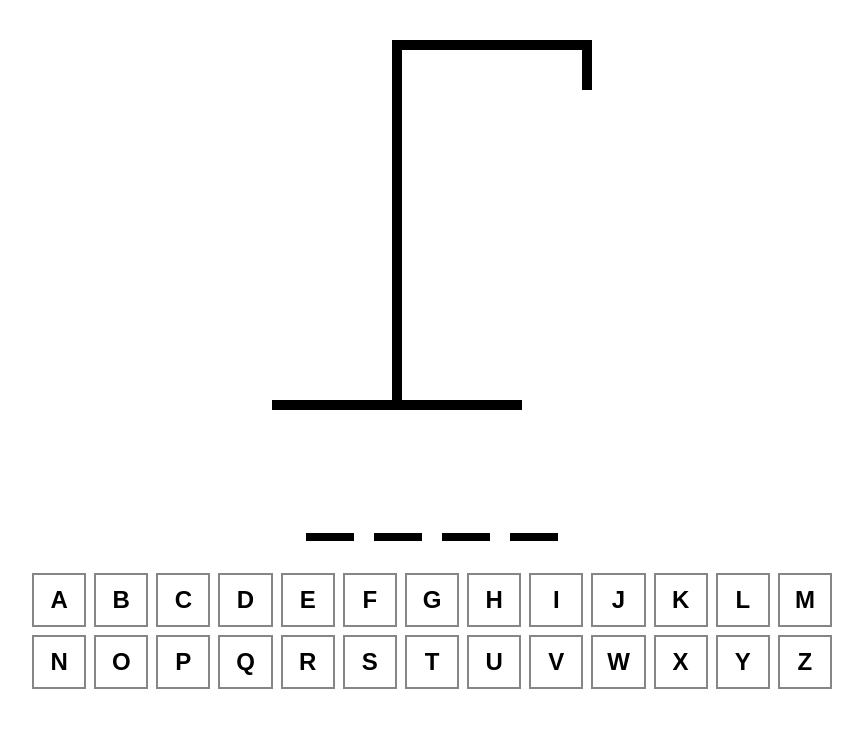
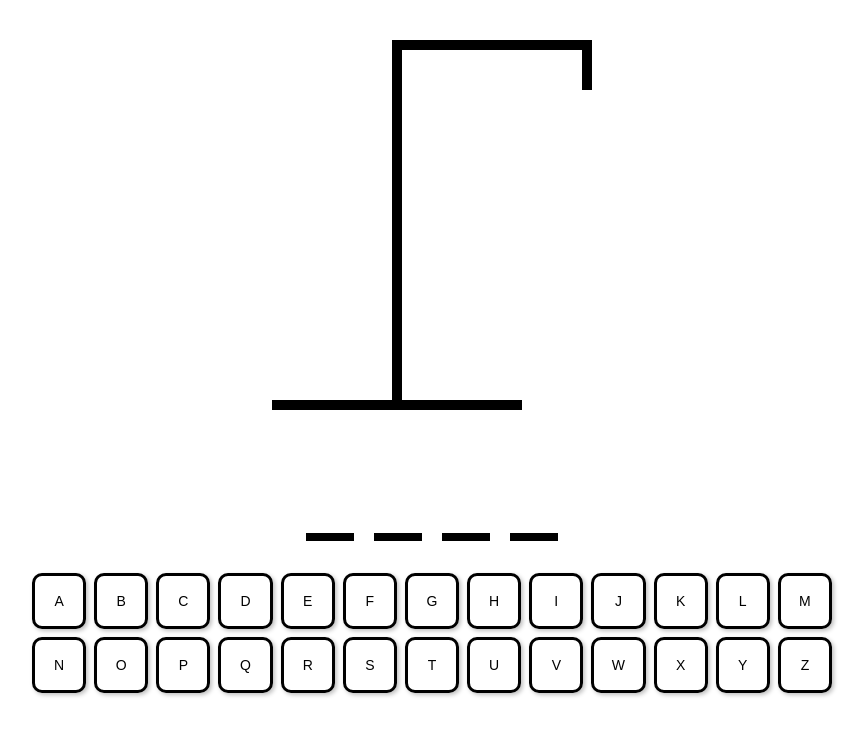
Before and after one commit to abebriones94/Hangman-React, a React (Vite) app: page / in a window 1280 px wide. Shown: the top 736 px of the page, without its empty margins (208-1075 px from the left). Built offline with nearby package versions, Linux system fonts and the light colour scheme.

Commit message:
changed the keyboard css

```diff
--- a/src/Keyboard.module.css
+++ b/src/Keyboard.module.css
@@ -2,20 +2,32 @@
 
 .btn {
     width: 100%;
-    border: 2px solid rgb(134, 134, 134);
-    background: none;
-    aspect-ratio: 1 /1;
-    font-size: 1.5rem;
-    text-transform: uppercase;
-    padding: .5rem;
-    font-weight: bold;
-    cursor: pointer;
-    color: black;
+
+  float: left;
+  cursor: pointer;
+  background-color: var(--off-white);
+  color: #000000;
+  line-height: 48px;
+  text-align: center;
+  margin-left: 2px;
+  text-transform: uppercase;
+    font-size: 14px;
+    font-weight: 300;
+    margin: 0px auto;
+    border: 3px solid #000000;
+    border-radius: 10px;
+
+  box-shadow: 2px 2px 4px rgba(0, 0, 0, 0.25);
+  transition: box-shadow 0.2s ease-in-out, transform 0.2s ease-in-out;
+
 }
+
+
 
 .btn.active {
 background-color: hsl(200, 100%, 50%);
 color: white;
+
 }
 
 .btn.inactive {
```
Also changed, not shown: src/main.tsx (+6 -7 lines).
